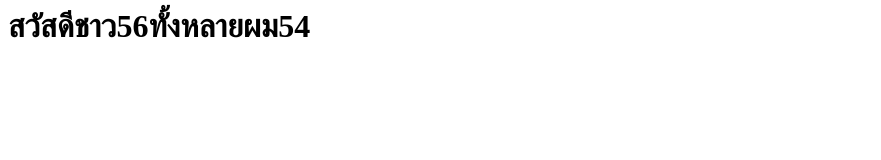
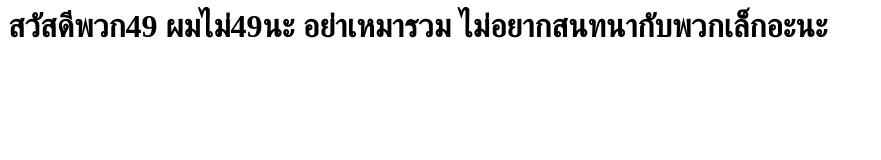
Before and after one commit to 7-panithi-khuechoo/-, a plain HTML site: page index.html in a window 1280 px wide. Shown: the whole page, without its empty margins (0-881 px from the left). Drawn offline with Linux system fonts and the light colour scheme.

Commit message:
Update index.html

```diff
--- a/index.html
+++ b/index.html
@@ -1 +1,3 @@
-<h1>สวัสดีชาว56ทั้งหลายผม54</h1>
+<h1>สวัสดีพวก49
+    ผมไม่49นะ อย่าเหมารวม
+     ไม่อยากสนทนากับพวกเล็กอะนะ</h1>
```
